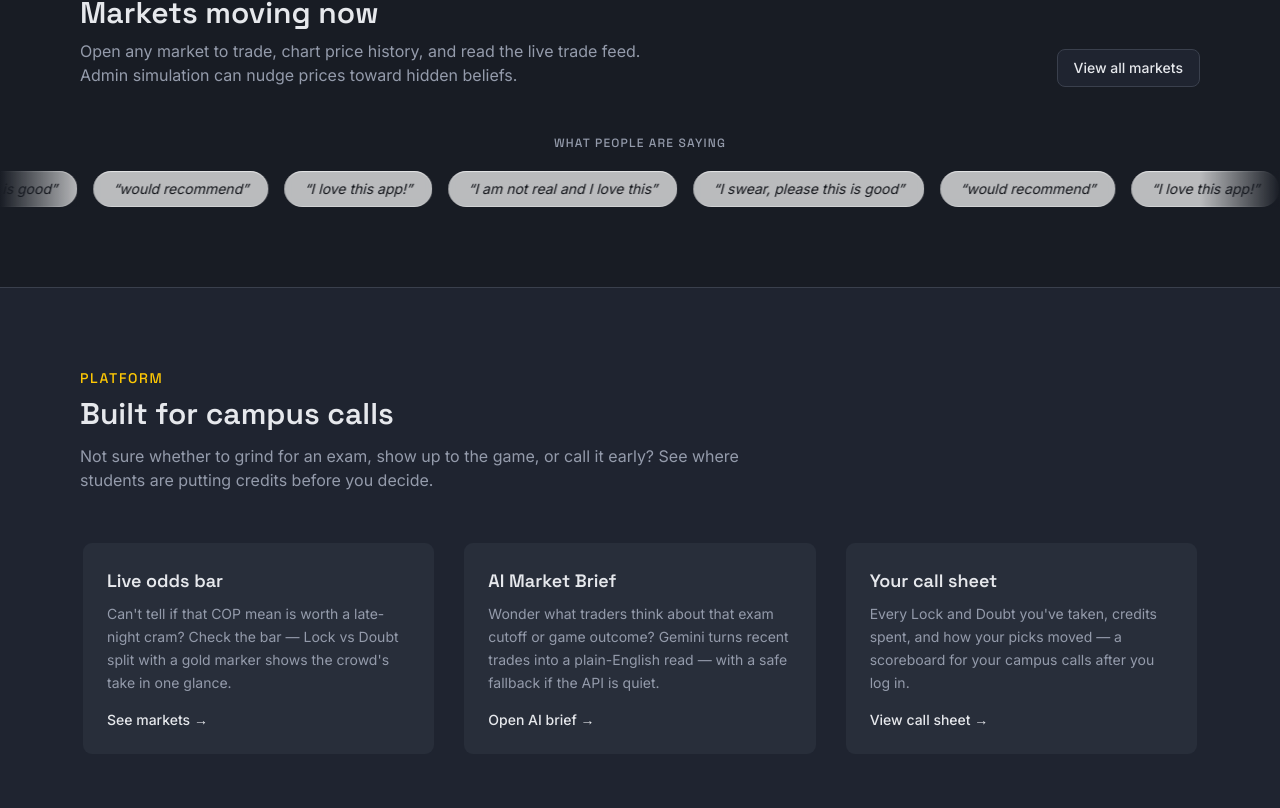
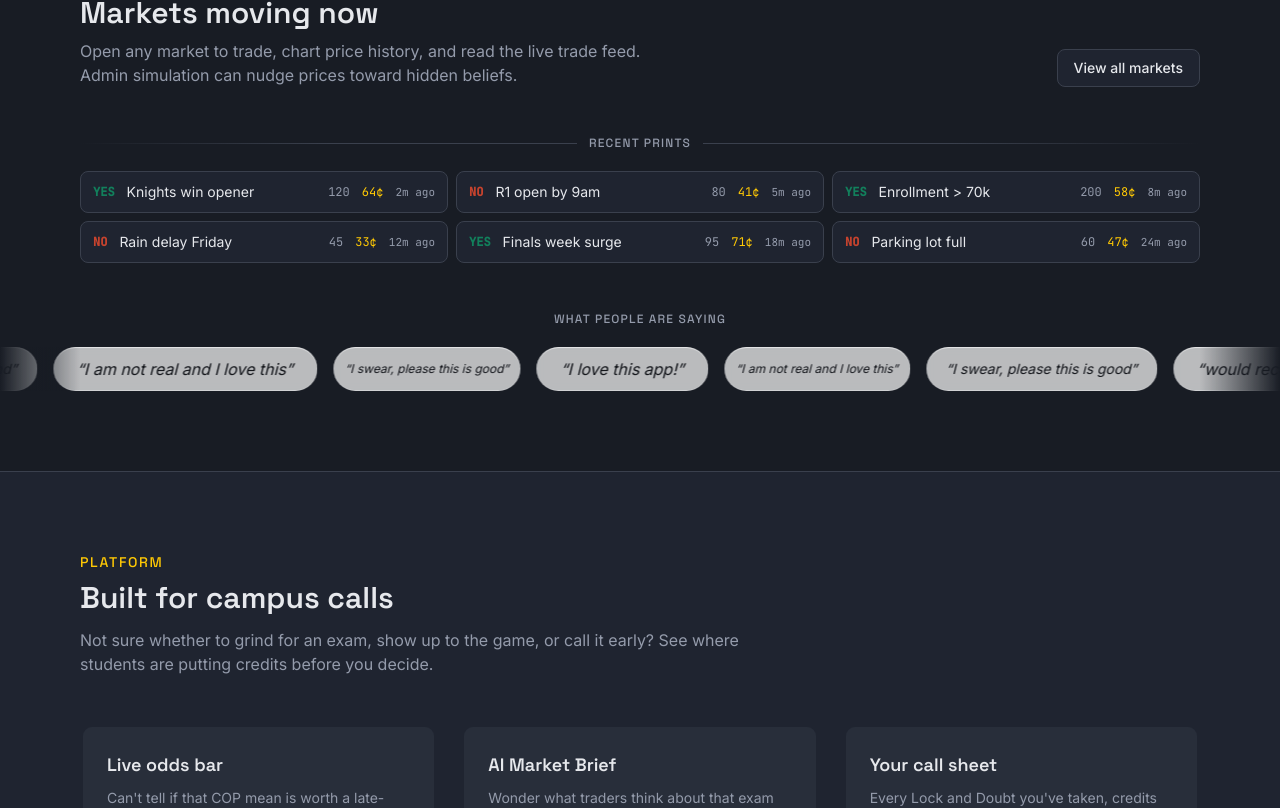
Before and after one commit to Humbertxx/UCF-Prediction-Market-, a React (Vite) app in the folder frontend/: page / in a window 1280 px wide. Shown: the part 1513-2321 px from the top of the page. Built offline with nearby package versions, Linux system fonts and the light colour scheme; no server answers.

Commit message:
Fill the live-demo gap with historic prints, vary review pill sizes, and surface resolved market outcomes.
Also fix landing market cards stuck invisible from a Framer Motion variant mismatch.

```diff
--- /dev/null
+++ b/frontend/src/components/landing/LiveTradeTape.tsx
@@ -0,0 +1,60 @@
+/**
+ * Static historic trade prints for the live-demo section —
+ * two rows of recent trades between market cards and the review ticker.
+ */
+
+const TRADES = [
+  { side: "YES", market: "Knights win opener", size: 120, price: "64¢", when: "2m ago" },
+  { side: "NO", market: "R1 open by 9am", size: 80, price: "41¢", when: "5m ago" },
+  { side: "YES", market: "Enrollment > 70k", size: 200, price: "58¢", when: "8m ago" },
+  { side: "NO", market: "Rain delay Friday", size: 45, price: "33¢", when: "12m ago" },
+  { side: "YES", market: "Finals week surge", size: 95, price: "71¢", when: "18m ago" },
+  { side: "NO", market: "Parking lot full", size: 60, price: "47¢", when: "24m ago" },
+] as const;
+
+export default function LiveTradeTape() {
+  return (
+    <div className="mx-auto mt-12 w-full max-w-6xl px-4" aria-hidden="true">
+      <div className="mb-5 flex items-center gap-3">
+        <div className="h-px flex-1 bg-gradient-to-r from-transparent via-landing-line to-landing-line" />
+        <p className="shrink-0 font-display text-xs tracking-widest text-landing-muted uppercase">
+          Recent prints
+        </p>
+        <div className="h-px flex-1 bg-gradient-to-l from-transparent via-landing-line to-landing-line" />
+      </div>
+
+      <ul className="grid grid-cols-1 gap-2 sm:grid-cols-3 sm:grid-rows-2">
+        {TRADES.map((trade) => {
+          const isYes = trade.side === "YES";
+          return (
+            <li
+              key={`${trade.market}-${trade.when}`}
+              className="flex items-center gap-3 rounded-btn border border-landing-line bg-landing-panel px-3 py-2.5"
+            >
+              <span
+                className={[
+                  "shrink-0 font-data text-xs font-semibold",
+                  isYes ? "text-yes" : "text-no",
+                ].join(" ")}
+              >
+                {trade.side}
+              </span>
+              <span className="min-w-0 flex-1 truncate text-sm text-landing-ink">
+                {trade.market}
+              </span>
+              <span className="shrink-0 font-data text-xs tabular-nums text-landing-muted">
+                {trade.size}
+              </span>
+              <span className="shrink-0 font-data text-xs tabular-nums text-gold">
+                {trade.price}
+              </span>
+              <span className="hidden shrink-0 font-data text-[11px] text-landing-muted sm:inline">
+                {trade.when}
+              </span>
+            </li>
+          );
+        })}
+      </ul>
+    </div>
+  );
+}
--- a/frontend/src/components/landing/MarketCardGrid.tsx
+++ b/frontend/src/components/landing/MarketCardGrid.tsx
@@ -11,7 +11,7 @@ import { useMotionSafe } from "../../motion/hooks/useMotionSafe";
 
 const gridVariants: Variants = {
   hidden: {},
-  show: {
+  visible: {
     transition: { staggerChildren: 0.12 },
   },
 };
@@ -76,7 +76,7 @@ export default function MarketCardGrid({
     <motion.div
       variants={motionSafe.variants(gridVariants)}
       initial={motionSafe.initial}
-      animate="show"
+      animate={motionSafe.animate}
       className={[
         "grid grid-cols-1 gap-4 sm:grid-cols-2 lg:grid-cols-3",
         className,
--- a/frontend/src/components/landing/MarketsPreviewSection.tsx
+++ b/frontend/src/components/landing/MarketsPreviewSection.tsx
@@ -4,6 +4,7 @@
 
 import { Link } from "react-router-dom";
 
+import LiveTradeTape from "./LiveTradeTape";
 import MarketCardGrid from "./MarketCardGrid";
 import ReviewTicker from "./ReviewTicker";
 import MotionReveal from "../../motion/components/MotionReveal";
@@ -49,6 +50,8 @@ export default function MarketsPreviewSection() {
         />
       </div>
 
+      <LiveTradeTape />
+
       <ReviewTicker />
     </MotionReveal>
   );
--- a/frontend/src/components/landing/ReviewTicker.tsx
+++ b/frontend/src/components/landing/ReviewTicker.tsx
@@ -1,16 +1,27 @@
+/**
+ * Scrolling review marquee — pills vary in size across the track.
+ */
+
 const REVIEWS = [
-  "I love this app!",
-  "I am not real and I love this",
-  "I swear, please this is good",
-  "would recommend",
-];
+  { text: "I love this app!", size: "lg" },
+  { text: "I am not real and I love this", size: "sm" },
+  { text: "I swear, please this is good", size: "md" },
+  { text: "would recommend", size: "lg" },
+  { text: "I love this app!", size: "sm" },
+  { text: "would recommend", size: "md" },
+  { text: "I am not real and I love this", size: "lg" },
+  { text: "I swear, please this is good", size: "sm" },
+] as const;
 
 /** Repeat enough times to fill wide viewports; two identical halves = seamless -50% loop. */
 const TRACK_ITEMS = [...REVIEWS, ...REVIEWS, ...REVIEWS];
 const loopItems = [...TRACK_ITEMS, ...TRACK_ITEMS];
 
-const pillClassName =
-  "landing-glass mr-4 inline-flex shrink-0 items-center rounded-full bg-white/70 px-5 py-2 font-body text-sm text-ink italic shadow-[inset_0_1px_1px_rgb(255_255_255_/_0.45)] transition-[box-shadow,background-color] duration-200 hover:bg-white/85 hover:shadow-[0_0_0_1px_rgb(255_201_4_/_0.45)]";
+const sizeClass = {
+  sm: "px-3 py-1.5 text-xs",
+  md: "px-5 py-2 text-sm",
+  lg: "px-6 py-2.5 text-base",
+} as const;
 
 export default function ReviewTicker() {
   return (
@@ -33,10 +44,13 @@ export default function ReviewTicker() {
             {loopItems.map((review, i) => (
               <span
                 key={i}
-                className={pillClassName}
+                className={[
+                  "landing-glass mr-4 inline-flex shrink-0 items-center rounded-full bg-white/70 font-body text-ink italic shadow-[inset_0_1px_1px_rgb(255_255_255_/_0.45)] transition-[box-shadow,background-color] duration-200 hover:bg-white/85 hover:shadow-[0_0_0_1px_rgb(255_201_4_/_0.45)]",
+                  sizeClass[review.size],
+                ].join(" ")}
                 aria-hidden={i >= TRACK_ITEMS.length}
               >
-                &ldquo;{review}&rdquo;
+                &ldquo;{review.text}&rdquo;
               </span>
             ))}
           </div>
--- /dev/null
+++ b/frontend/src/components/market/ResolvedOutcomeBanner.tsx
@@ -0,0 +1,60 @@
+/**
+ * Resolved market banner — outcome, settlement time, and optional user P/L.
+ */
+
+import {
+  formatCredits,
+  formatResolvedAt,
+  pnlColorClass,
+} from "../../lib/marketFormat";
+import { outcomeResolvedLabel } from "../../lib/terminology";
+import type { MarketOutcome } from "../../types/market";
+
+interface ResolvedOutcomeBannerProps {
+  outcome: MarketOutcome;
+  resolvedAt: string | null;
+  /** When set and user had cost basis, show settlement P/L */
+  settlementPnl?: number | null;
+}
+
+export default function ResolvedOutcomeBanner({
+  outcome,
+  resolvedAt,
+  settlementPnl = null,
+}: ResolvedOutcomeBannerProps) {
+  const isYes = outcome === "yes";
+  const outcomeLabel = outcomeResolvedLabel(isYes);
+  const showPnl = settlementPnl !== null && settlementPnl !== undefined;
+
+  return (
+    <section
+      role="status"
+      aria-live="polite"
+      className={[
+        "mt-6 rounded-card border px-4 py-4 md:px-6 md:py-5",
+        isYes ? "border-yes/30 bg-yes/5" : "border-no/30 bg-no/5",
+      ].join(" ")}
+    >
+      <p className="font-display text-xs font-medium uppercase tracking-[0.12em] text-muted">
+        Market resolved
+      </p>
+      <p className="mt-2 font-display text-xl font-semibold text-ink">
+        Outcome:{" "}
+        <span className={isYes ? "text-yes" : "text-no"}>{outcomeLabel}</span>
+      </p>
+      {resolvedAt && (
+        <p className="mt-1 text-sm text-muted">
+          Settled {formatResolvedAt(resolvedAt)}
+        </p>
+      )}
+      {showPnl && (
+        <p className="mt-3 font-data text-sm tabular-nums text-ink">
+          Your result:{" "}
+          <span className={pnlColorClass(settlementPnl)}>
+            {formatCredits(settlementPnl)}
+          </span>
+        </p>
+      )}
+    </section>
+  );
+}
--- a/frontend/src/components/market/TradePanel.tsx
+++ b/frontend/src/components/market/TradePanel.tsx
@@ -10,12 +10,14 @@ import { usePlaceTrade } from "../../hooks/useTrades";
 import { useWallet } from "../../hooks/useWallet";
 import {
   formatPriceFromBps,
+  formatResolvedAt,
   isMarketTradeable,
 } from "../../lib/marketFormat";
 import {
   formatTradeSideAction,
   outcomeBuyLabel,
   outcomeBuyingLabel,
+  outcomeResolvedLabel,
 } from "../../lib/terminology";
 import type { MarketDetail, TradeSide } from "../../types/market";
 
@@ -72,7 +74,20 @@ export default function TradePanel({ market, onTradeSuccess }: TradePanelProps)
         </p>
       )}
 
-      {!tradeable && (
+      {!tradeable && market.status === "resolved" && market.resolution_outcome && (
+        <p className="mt-3 text-sm text-muted">
+          This market resolved as{" "}
+          <span className="font-medium text-ink">
+            {outcomeResolvedLabel(market.resolution_outcome === "yes")}
+          </span>
+          {market.resolved_at
+            ? ` on ${formatResolvedAt(market.resolved_at)}`
+            : ""}
+          .
+        </p>
+      )}
+
+      {!tradeable && market.status !== "resolved" && (
         <p className="mt-3 text-sm text-muted">
           This market is not open for trading.
         </p>
--- a/frontend/src/lib/marketFormat.ts
+++ b/frontend/src/lib/marketFormat.ts
@@ -65,3 +65,11 @@ export function averageCostPerShare(
 export function isMarketTradeable(status: MarketStatus): boolean {
   return status === "trading" || status === "seeded";
 }
+
+/** Locale-friendly settlement timestamp for resolved markets. */
+export function formatResolvedAt(iso: string): string {
+  return new Date(iso).toLocaleString([], {
+    dateStyle: "medium",
+    timeStyle: "short",
+  });
+}
--- a/frontend/src/pages/MarketPage.tsx
+++ b/frontend/src/pages/MarketPage.tsx
@@ -7,20 +7,27 @@ import { Link, useParams } from "react-router-dom";
 import MarketInsight from "../components/market/MarketInsight";
 import PriceChart from "../components/market/PriceChart";
 import ProbabilityBar from "../components/market/ProbabilityBar";
+import ResolvedOutcomeBanner from "../components/market/ResolvedOutcomeBanner";
 import TradeFeed from "../components/market/TradeFeed";
 import TradePanel from "../components/market/TradePanel";
+import { useAuth } from "../context/AuthContext";
 import { useMarketDetail } from "../hooks/useMarket";
+import { useMarketPosition } from "../hooks/usePositions";
 import { useTrades } from "../hooks/useTrades";
 import { formatMarketStatus } from "../lib/marketFormat";
+import { outcomeResolvedLabel } from "../lib/terminology";
 
 export default function MarketPage() {
   const { marketId } = useParams<{ marketId: string }>();
+  const { isAuthenticated } = useAuth();
   const {
     market,
     status: marketStatus,
     error: marketError,
     refresh: refreshMarket,
   } = useMarketDetail(marketId);
+
+  const { position } = useMarketPosition(marketId, isAuthenticated);
 
   const {
     trades,
@@ -74,6 +81,18 @@ export default function MarketPage() {
     );
   }
 
+  const settlementPnl =
+    position && position.cost_basis_credits > 0
+      ? position.realized_pnl !== 0
+        ? position.realized_pnl
+        : position.unrealized_pnl
+      : null;
+
+  const statusLabel =
+    market.status === "resolved" && market.resolution_outcome
+      ? `${formatMarketStatus(market.status)} · ${outcomeResolvedLabel(market.resolution_outcome === "yes")}`
+      : formatMarketStatus(market.status);
+
   return (
     <main className="mx-auto max-w-6xl space-y-6 px-4 py-8">
       <div>
@@ -93,14 +112,19 @@ export default function MarketPage() {
             </p>
           </div>
           <span className="rounded-full border border-line px-3 py-1 text-sm text-muted">
-            {formatMarketStatus(market.status)}
+            {statusLabel}
           </span>
         </div>
 
-        <ProbabilityBar
-          yesPriceBps={liveYesPriceBps}
-          className="mt-6"
-        />
+        {market.status === "resolved" && market.resolution_outcome && (
+          <ResolvedOutcomeBanner
+            outcome={market.resolution_outcome}
+            resolvedAt={market.resolved_at}
+            settlementPnl={settlementPnl}
+          />
+        )}
+
+        <ProbabilityBar yesPriceBps={liveYesPriceBps} className="mt-6" />
       </div>
 
       <div className="grid gap-6 lg:grid-cols-[minmax(0,1.4fr)_minmax(0,1fr)]">
```
Also changed, not shown: 1 other file (tests, documents, lock files or other folders).
